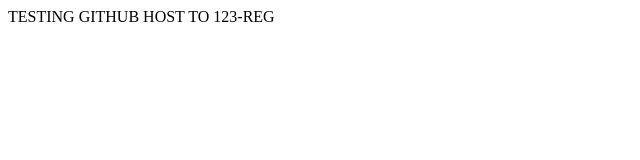
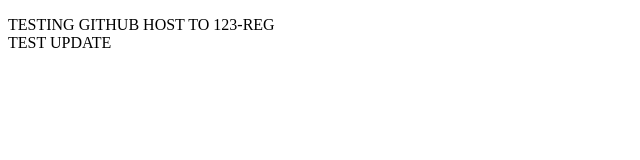
Before and after one commit to ArcturusGameStudios/arcturusgamestudios.github.io, a plain HTML site: page index.html in a window 1280 px wide. Shown: the whole page, without its empty margins (0-640 px from the left). Drawn offline with Linux system fonts and the light colour scheme.

Commit message:
Update index.html

```diff
--- a/index.html
+++ b/index.html
@@ -6,6 +6,8 @@
 </head>
 
 <body>
-TESTING GITHUB HOST TO 123-REG
+<p>TESTING GITHUB HOST TO 123-REG <br>
+TEST UPDATE
+</p>
 </body>
 </html>
```
